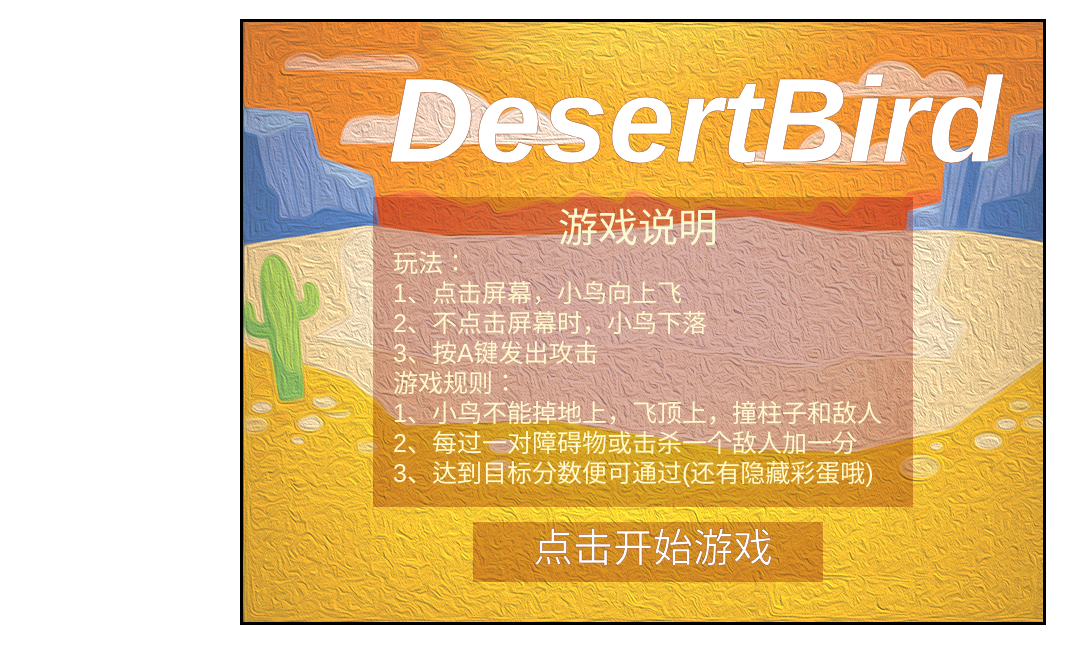
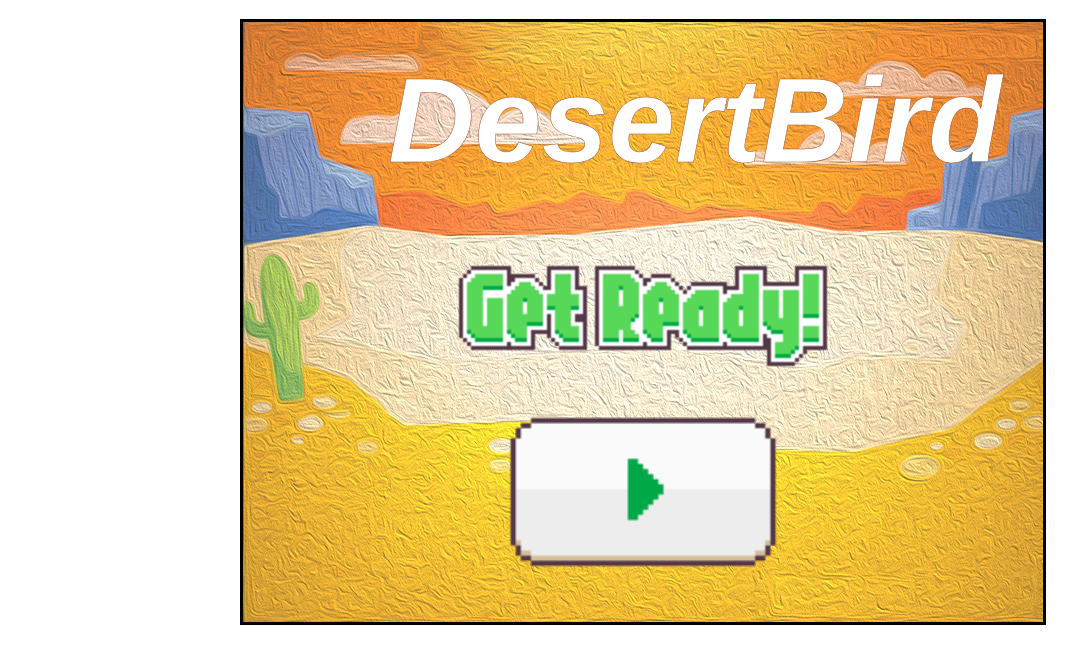
Before and after one commit to comp4020-agentic-coding-studio/comp4020-crit5-AuroraSunDev, an Astro site: page / in a window 1280 px wide. Shown: the part 133-796 px from the top of the page, without its empty margins (0-1077 px from the left). Built offline with nearby package versions, Linux system fonts and the light colour scheme; Astro itself is replaced by a stand-in of ours.

Commit message:
Remove the on-screen instructions and teach by affordance instead
The brief forbids instructions anywhere on or off screen, and the home page
was a 540x310 panel of them. Gone, along with two more the plan had not
counted: the level-select caption ("click the character you like to enter
the level") and the Enter-key prompt on both end screens.

What replaces them is one control the player learns once. button_play.png
sits on the home screen at 2.5x, breathing on a sine wave so it reads as
tappable within a second, and the same icon reappears on the end screens as
the restart. A mouse-or-touch-only player who lost previously had no way back
to a second run except by knowing about Enter — an undocumented instruction
in its own right. The Enter key still works as a second path.

text_ready.png and text_game_over.png carry the two status labels. "You Win"
stays as drawn text: no asset was supplied, and it is a status word.

Remaining Chinese UI is now English, so an English-speaking stranger can read
the level tiles and the score: the page is lang="en-AU" and there is no
instruction text left for the language to hide behind.

Verified in headless Chrome: breathing animation confirmed under real time
(virtual time does not chain rAF), and the full home -> select -> play ->
Game Over -> restart -> home loop drives clean with no page errors.

Co-Authored-By: Claude Opus 5 (1M context) <noreply@anthropic.com>

```diff
--- a/src/scripts/game/flappyBird.js
+++ b/src/scripts/game/flappyBird.js
@@ -3,6 +3,12 @@ import { state } from "./state.js";
 import { Bird } from "./sprites/bird.js";
 import { Enemy } from "./sprites/enemy.js";
 import { Obstacle } from "./sprites/obstacle.js";
+import {
+  drawPlayButton,
+  GAME_OVER_RECT,
+  gameOverImg,
+  RESTART_RECT,
+} from "./ui.js";
 
 // Sound effects. bulletSound is exported because the keyboard handler in
 // init.js fires it at the moment a shot is created.
@@ -187,8 +193,8 @@ FlappyBird.prototype = {
     ctx.lineWidth = 1;
     ctx.fillStyle = "#fff";
     ctx.font = "35px sans-serif";
-    ctx.fillText("剩余子弹: " + this.bulletLimitCount, 20, 105);
-    ctx.strokeText("剩余子弹: " + this.bulletLimitCount, 20, 105);
+    ctx.fillText("Ammo: " + this.bulletLimitCount, 20, 105);
+    ctx.strokeText("Ammo: " + this.bulletLimitCount, 20, 105);
     ctx.restore();
   },
 
@@ -273,8 +279,8 @@ FlappyBird.prototype = {
     ctx.lineWidth = 1;
     ctx.fillStyle = "#fff";
     ctx.font = "35px sans-serif";
-    ctx.fillText("分数: " + this.score, 20, 50);
-    ctx.strokeText("分数: " + this.score, 20, 50);
+    ctx.fillText("Score: " + this.score, 20, 50);
+    ctx.strokeText("Score: " + this.score, 20, 50);
     ctx.restore();
   },
 
@@ -350,29 +356,23 @@ FlappyBird.prototype = {
     state.ctx.drawImage(this.bg, 0, 0);
   },
 
+  // Both end screens show the play icon again rather than naming a key. It is
+  // the same control the player already used to start, so it needs no caption.
   ShowOver: function () {
     const ctx = state.ctx;
     overSound.currentTime = 0;
     overSound.play();
-    const x = this.mapWidth / 2 - 160;
-    const y = this.mapHeight / 2 - 20;
-
-    ctx.save();
-    ctx.strokeStyle = "#000";
-    ctx.lineWidth = 0.25;
-    ctx.fillStyle = "#fff";
-    ctx.font = "900 oblique 90px sans-serif";
-    ctx.fillText("GameOver", x, y);
-    ctx.strokeText("GameOver", x, y);
-    ctx.restore();
-
-    this.ShowHomeText(x + 5, y, "按下Enter键，返回首页");
+    ctx.drawImage(gameOverImg, GAME_OVER_RECT.x, GAME_OVER_RECT.y,
+      GAME_OVER_RECT.width, GAME_OVER_RECT.height);
+    drawPlayButton(ctx, RESTART_RECT);
   },
 
   ShowWin: function () {
     const ctx = state.ctx;
     winSound.currentTime = 0;
     winSound.play();
+    // No asset was supplied for this one, so it stays as drawn text. "You Win"
+    // is a status word, not an instruction.
     const x = this.mapWidth / 2 - 140;
     const y = this.mapHeight / 2 - 20;
     ctx.save();
@@ -383,22 +383,6 @@ FlappyBird.prototype = {
     ctx.fillText("You Win", x, y);
     ctx.strokeText("You Win", x, y);
     ctx.restore();
-    this.ShowHomeText(x - 20, y, "按下Enter键，返回首页");
-  },
-
-  ShowHomeText: function (x, y, str) {
-    const ctx = state.ctx;
-    ctx.save();
-    ctx.fillStyle = "rgba(128,0,0,0.3)";
-    ctx.fillRect(x, y + 15, 370, 40);
-    ctx.restore();
-    ctx.save();
-    ctx.strokeStyle = "#000";
-    ctx.lineWidth = 0.25;
-    ctx.fillStyle = "#fff";
-    ctx.font = "35px sans-serif";
-    ctx.fillText(str, x, y + 45);
-    ctx.strokeText(str, x, y + 45);
-    ctx.restore();
+    drawPlayButton(ctx, RESTART_RECT);
   },
 };
--- a/src/scripts/game/init.js
+++ b/src/scripts/game/init.js
@@ -3,16 +3,19 @@ import { levels } from "./levels.js";
 import { asset } from "./paths.js";
 import { setCanvas, state } from "./state.js";
 import { Bullet } from "./sprites/bullet.js";
+import {
+  breathe,
+  drawPlayButton,
+  hits,
+  HOME_PLAY_RECT,
+  READY_RECT,
+  readyImg,
+  RESTART_RECT,
+} from "./ui.js";
 
 // Background music.
 const sound = new Audio(asset("audio/bgsound.wav"));
 sound.volume = 0.4;
-
-// The home screen's button, measured when it is drawn.
-let homeButtonX = 0;
-let homeButtonY = 0;
-let homeButtonW = 0;
-let homeButtonH = 0;
 
 // Level-select screen.
 let mousePos = null;
@@ -52,7 +55,7 @@ export function initGame(canvas) {
 
   startBG.onload = function () {
     if (state.isHome) {
-      DrawHomePage();
+      RunHomeLoop();
     }
   };
   startBG.onerror = function () {
@@ -75,6 +78,14 @@ export function initGame(canvas) {
     }
     if (!state.isPlay && state.isSelect && mousePos != null) {
       Select();
+    }
+    // An end screen: the same play icon restarts. Without this a mouse-only
+    // player who reaches Game Over can only get a second go by knowing about
+    // the Enter key, which is an instruction nobody is allowed to give them.
+    if ((game.gameOver || game.gameWin) && mousePos != null) {
+      if (hits(RESTART_RECT, mousePos)) {
+        location.reload();
+      }
     }
   };
 
@@ -173,15 +184,11 @@ function CheckJump(cStage) {
   }
 }
 
-// Home screen: tapping the button opens level select.
+// Home screen: tapping the play icon opens level select.
 function HomeClick() {
-  const homeBetweenX =
-    mousePos.x >= homeButtonX && mousePos.x <= homeButtonX + homeButtonW;
-  const homeBetweenY =
-    mousePos.y >= homeButtonY && mousePos.y <= homeButtonY + homeButtonH;
-  if (homeBetweenX && homeBetweenY) {
+  if (hits(HOME_PLAY_RECT, mousePos)) {
     state.isSelect = true;
-    state.isHome = false;
+    state.isHome = false; // also stops the home screen's frame loop
     state.ctx.clearRect(0, 0, state.canvas.width, state.canvas.height);
     DrawSelect();
   }
@@ -244,73 +251,44 @@ function DrawTitle() {
   ctx.restore();
 }
 
-function DrawHomePage() {
+// The home screen carries no instructions: the game's name, a status banner,
+// and the play icon breathing to invite a tap. Everything else the player
+// learns by playing.
+function DrawHomePage(timestamp) {
   const ctx = state.ctx;
+  ctx.clearRect(0, 0, state.canvas.width, state.canvas.height);
   DrawBG_Title();
 
-  ctx.save();
-  ctx.fillStyle = "rgba(128,0,0,0.3)";
-  ctx.fillRect(130, 175, 540, 310);
-  ctx.restore();
-  ctx.save();
-  ctx.fillStyle = "#FAFAD2";
-  ctx.font = "40px sans-serif";
-  ctx.fillText("游戏说明", 315, 220);
-  ctx.restore();
-  ctx.save();
-  ctx.fillStyle = "#FFFACD";
-  ctx.font = "25px sans-serif";
-  ctx.fillText("玩法：", 150, 250);
-  ctx.fillText("1、点击屏幕，小鸟向上飞", 150, 280);
-  ctx.fillText("2、不点击屏幕时，小鸟下落", 150, 310);
-  ctx.fillText("3、按A键发出攻击", 150, 340);
-  ctx.fillText("游戏规则：", 150, 370);
-  ctx.fillText("1、小鸟不能掉地上，飞顶上，撞柱子和敌人", 150, 400);
-  ctx.fillText("2、每过一对障碍物或击杀一个敌人加一分", 150, 430);
-  ctx.fillText("3、达到目标分数便可通过(还有隐藏彩蛋哦)", 150, 460);
-  ctx.restore();
-
-  homeButtonX = 230;
-  homeButtonY = 500;
-  homeButtonW = 350;
-  homeButtonH = 60;
-  ctx.save();
-  ctx.fillStyle = "rgba(128,0,0,0.3)";
-  ctx.fillRect(homeButtonX, homeButtonY, homeButtonW, homeButtonH);
-  ctx.restore();
-  ctx.save();
-  ctx.strokeStyle = "rgb(160,82,45)";
-  ctx.lineWidth = 0.5;
-  ctx.fillStyle = "#fff";
-  ctx.font = "40px sans-serif";
-  ctx.fillText("点击开始游戏", 290, 540);
-  ctx.strokeText("点击开始游戏", 290, 540);
-  ctx.restore();
+  ctx.drawImage(readyImg, READY_RECT.x, READY_RECT.y,
+    READY_RECT.width, READY_RECT.height);
+  drawPlayButton(ctx, HOME_PLAY_RECT, breathe(timestamp));
 }
 
+// The breathing animation needs a frame loop, which the static screens did
+// not. It stops itself as soon as the home screen is no longer showing.
+function RunHomeLoop() {
+  const frame = function (timestamp) {
+    if (!state.isHome) {
+      return;
+    }
+    DrawHomePage(timestamp);
+    requestAnimationFrame(frame);
+  };
+  requestAnimationFrame(frame);
+}
+
+// Three tiles, no caption. The bottom bar used to read "click the character
+// you like to enter the level", which is an instruction; the tiles are the
+// only thing on the screen and the player has already tapped once to get here.
 function DrawSelect() {
-  const ctx = state.ctx;
   DrawBG_Title();
 
-  DrawGameLevel("1", level1Img, levelXY[0].x, levelXY[0].y, " 关卡一", "简单",
-    "目标分数 " + levels[1].num[0].scoreC);
-  DrawGameLevel("2", level2Img, levelXY[1].x, levelXY[1].y, "关卡二", "较难",
-    "目标分数 " + levels[2].num[0].scoreC);
-  DrawGameLevel("3", level3Img, levelXY[2].x, levelXY[2].y, "关卡三", "困难",
-    "目标分数 " + levels[3].num[0].scoreC);
-
-  ctx.save();
-  ctx.fillStyle = "rgba(128,0,0,0.3)";
-  ctx.fillRect(185, 500, 460, 60);
-  ctx.restore();
-  ctx.save();
-  ctx.strokeStyle = "rgb(160,82,45)";
-  ctx.lineWidth = 0.5;
-  ctx.fillStyle = "#fff";
-  ctx.font = "40px sans-serif";
-  ctx.fillText("点击喜欢的角色进入关卡", 195, 540);
-  ctx.strokeText("点击喜欢的角色进入关卡", 195, 540);
-  ctx.restore();
+  DrawGameLevel("1", level1Img, levelXY[0].x, levelXY[0].y, "Level 1", "Easy",
+    "Target " + levels[1].num[0].scoreC);
+  DrawGameLevel("2", level2Img, levelXY[1].x, levelXY[1].y, "Level 2", "Harder",
+    "Target " + levels[2].num[0].scoreC);
+  DrawGameLevel("3", level3Img, levelXY[2].x, levelXY[2].y, "Level 3", "Hard",
+    "Target " + levels[3].num[0].scoreC);
 }
 
 function DrawGameLevel(i, img, x, y, levelStr, difficultyStr, scoreStr) {
@@ -322,7 +300,7 @@ function DrawGameLevel(i, img, x, y, levelStr, difficultyStr, scoreStr) {
   ctx.lineWidth = 0.25;
   ctx.fillStyle = "#D2691E";
   ctx.font = "30px sans-serif";
-  const clearedStr = FindLocal(i) ? "已通关" : "未通关";
+  const clearedStr = FindLocal(i) ? "Cleared" : "Not cleared";
   ctx.fillText(clearedStr, x + 25, y - 10);
   ctx.strokeText(clearedStr, x + 25, y - 10);
   ctx.restore();
--- /dev/null
+++ b/src/scripts/game/ui.js
@@ -0,0 +1,52 @@
+import { asset } from "./paths.js";
+
+// Shared screen furniture. The home screen and the end screens both draw the
+// play icon, so it lives here rather than in either of them.
+export const playButtonImg = new Image();
+playButtonImg.src = asset("img/ui/button_play.png");
+
+export const readyImg = new Image();
+readyImg.src = asset("img/ui/text_ready.png");
+
+export const gameOverImg = new Image();
+gameOverImg.src = asset("img/ui/text_game_over.png");
+
+// Laid out against the fixed 800x600 drawing buffer. Sizes are whole-number
+// multiples of each asset's natural size, so nothing is resampled unevenly:
+// button_play is 116x70, text_ready 196x62, text_game_over 204x54.
+export const READY_RECT = { x: 204, y: 240, width: 392, height: 124 };
+export const HOME_PLAY_RECT = { x: 255, y: 390, width: 290, height: 175 };
+export const GAME_OVER_RECT = { x: 196, y: 200, width: 408, height: 108 };
+export const RESTART_RECT = { x: 284, y: 370, width: 232, height: 140 };
+
+// The same icon starts the game and restarts it, so a player who tapped it
+// once on the home screen already knows what it does on the end screen.
+// `pulse` scales it about its own centre for the idle breathing animation.
+export function drawPlayButton(ctx, rect, pulse = 1) {
+  const w = rect.width * pulse;
+  const h = rect.height * pulse;
+  ctx.drawImage(
+    playButtonImg,
+    rect.x + rect.width / 2 - w / 2,
+    rect.y + rect.height / 2 - h / 2,
+    w,
+    h,
+  );
+}
+
+// Hit-tests against the unpulsed rect, so a tap lands the same whatever point
+// the breathing animation happens to be at.
+export function hits(rect, pos) {
+  return (
+    pos.x >= rect.x &&
+    pos.x <= rect.x + rect.width &&
+    pos.y >= rect.y &&
+    pos.y <= rect.y + rect.height
+  );
+}
+
+// One cycle every ~1.7s, 4% either side. Enough to read as "tap me" without
+// being distracting.
+export function breathe(timestamp) {
+  return 1 + 0.04 * Math.sin(timestamp / 270);
+}
```
